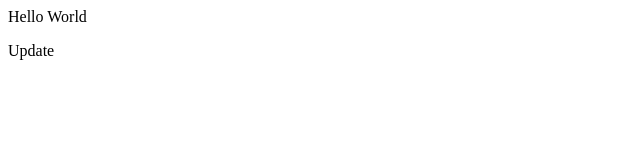
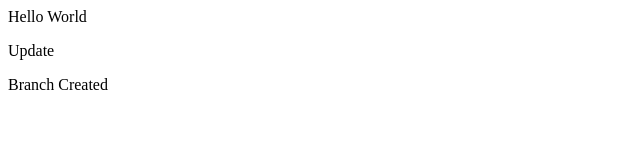
Before and after one commit to mohan-ravi/MyDemoProject, a plain HTML site: page index.html in a window 1280 px wide. Shown: the whole page, without its empty margins (0-640 px from the left). Drawn offline with Linux system fonts and the light colour scheme.

Commit message:
In-new-branch-modification

```diff
--- a/index.html
+++ b/index.html
@@ -2,5 +2,6 @@
 <body>
 <p>Hello World</p>
 <p>Update</p>
+<p>Branch Created</p>
 </body>
 </html>
```
